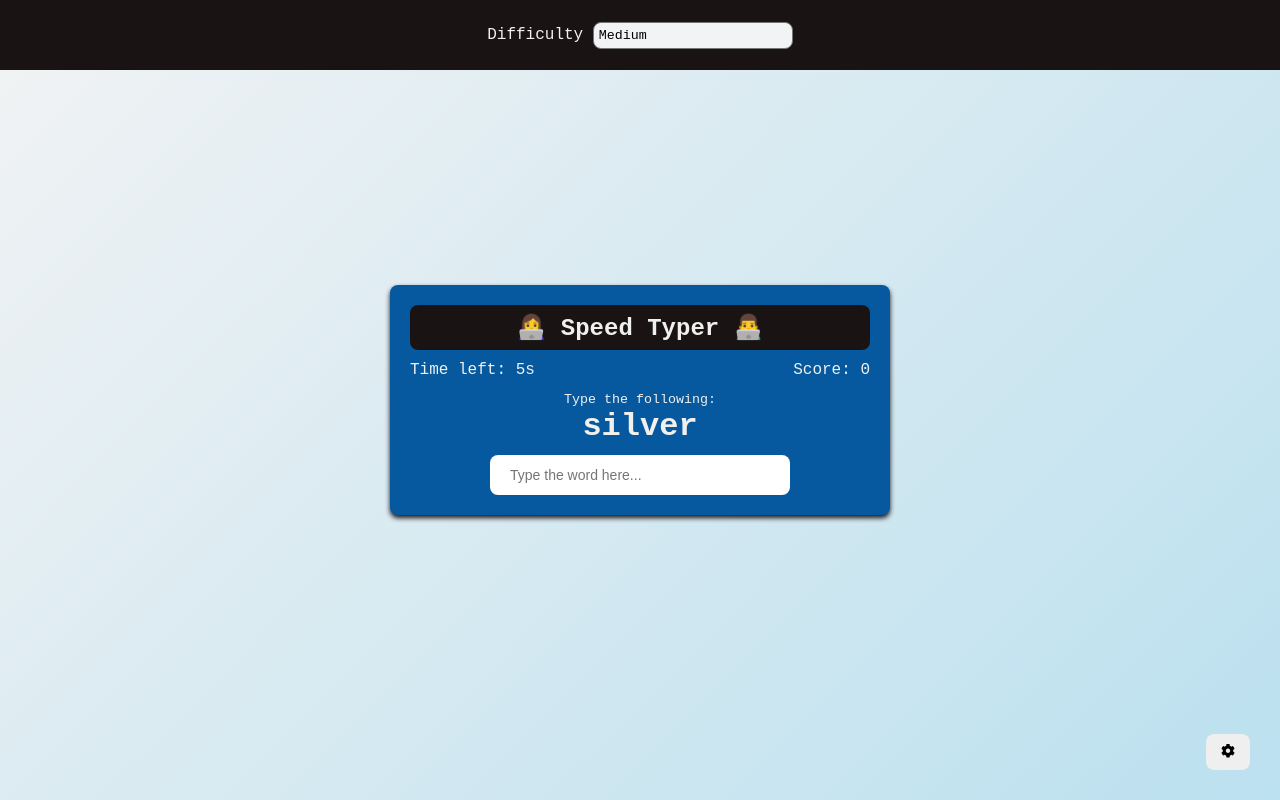
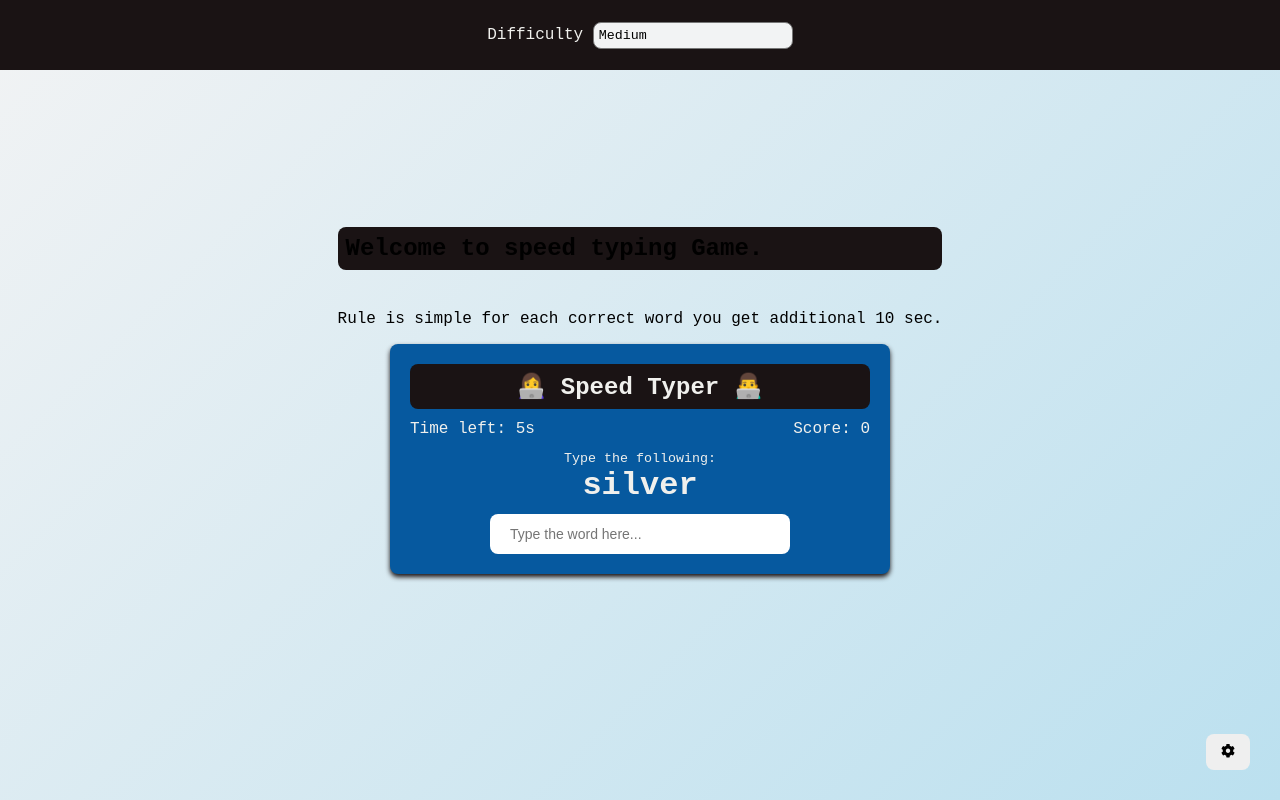
Before and after one commit to abhayrathiisgod/simple-html-css-and-js-proj, a plain HTML site: page typingtest./index.html in a window 1280 px wide. Drawn offline with Linux system fonts and the light colour scheme; a web font is replaced by a local one.

Commit message:
Update index.html

```diff
--- a/typingtest./index.html
+++ b/typingtest./index.html
@@ -26,6 +26,14 @@
         </select>
       </form>
     </div>
+    <div class="block">
+        <h2>
+            Welcome to speed typing Game.
+        </h2>
+        <p>
+            Rule is simple for each correct word you get additional 10 sec.
+        </p>
+    </div>
     <div class="container">
       <h2>👩‍💻 Speed Typer 👨‍💻</h2>
       <small>Type the following:</small>
```
